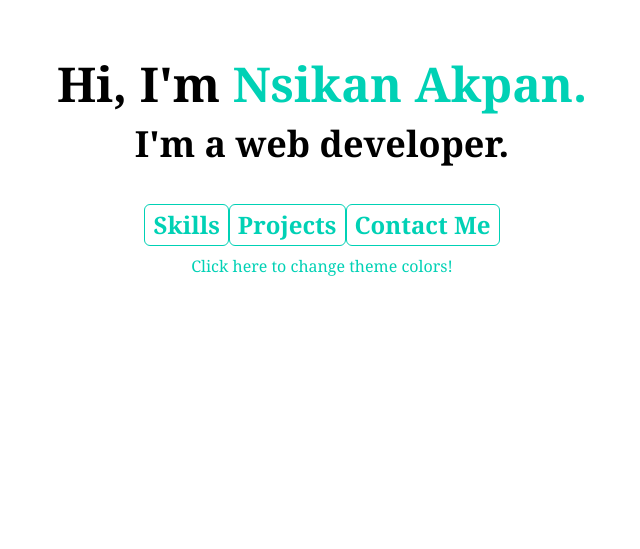
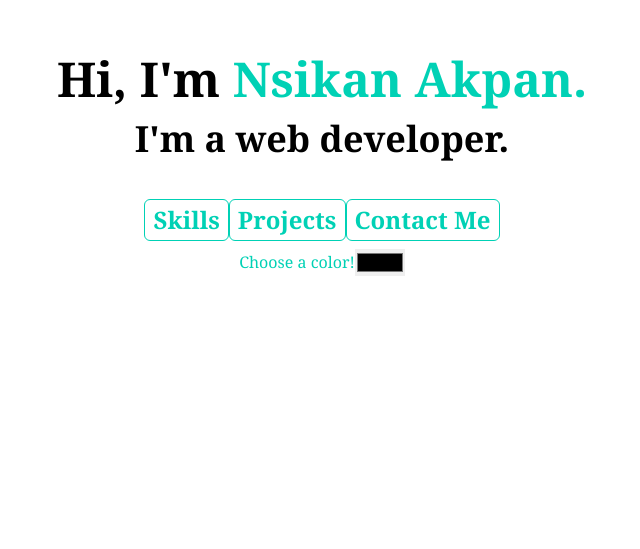
Before and after one commit to nsikan-na/portfolio, a Next.js app: page / in a window 1280 px wide. Shown: the part 251-800 px from the top of the page, without its empty margins (318-958 px from the left). Built offline with nearby package versions, Linux system fonts and the light colour scheme.

Commit message:
imporved color changing

```diff
--- a/components/Hero.js
+++ b/components/Hero.js
@@ -1,7 +1,7 @@
 import React, { useState } from "react";
 import ColorModal from "./ChangeTheme";
+import changeColor from "../util/changeColor";
 export default function Hero() {
-  const [colorChange, setColorChange] = useState(false);
   return (
     <div className="h-screen  justify-center items-center flex flex-col">
       <div className="sectionPadding">
@@ -23,18 +23,23 @@ export default function Hero() {
           </div>
         ))}
       </div>
-      {colorChange ? (
-        <ColorModal setColorChange={setColorChange} />
-      ) : (
-        <div
-          className="primaryText hover:underline cursor-pointer mt-2"
-          onClick={() => {
-            setColorChange(true);
+
+      <div className="p-2 flex justify-center items-center">
+        <label
+          for="color"
+          className="primaryText hover:underline cursor-pointer"
+        >
+          Choose a color!
+        </label>
+        <input
+          type="color"
+          name="color"
+          id="color"
+          onChange={(e) => {
+            changeColor(e.target.value);
           }}
-        >
-          Click here to change theme colors!
-        </div>
-      )}
+        />
+      </div>
     </div>
   );
 }
--- a/components/Projects.js
+++ b/components/Projects.js
@@ -35,13 +35,13 @@ export default function Projects() {
           "React.js",
           "Next.js",
           "Context Api",
-          "MongoDB"
+          "MongoDB",
         ]}
         desc={[
           `Responsive interface`,
           `Manage state using React's context api`,
           `Validate user input`,
-          `Encrypt sensitive data`,
+          `Encrypt sensitive data using bcrypt`,
           `Store user data in database using nosql`,
           `Work on a team (I was a developer)`,
         ]}
```
